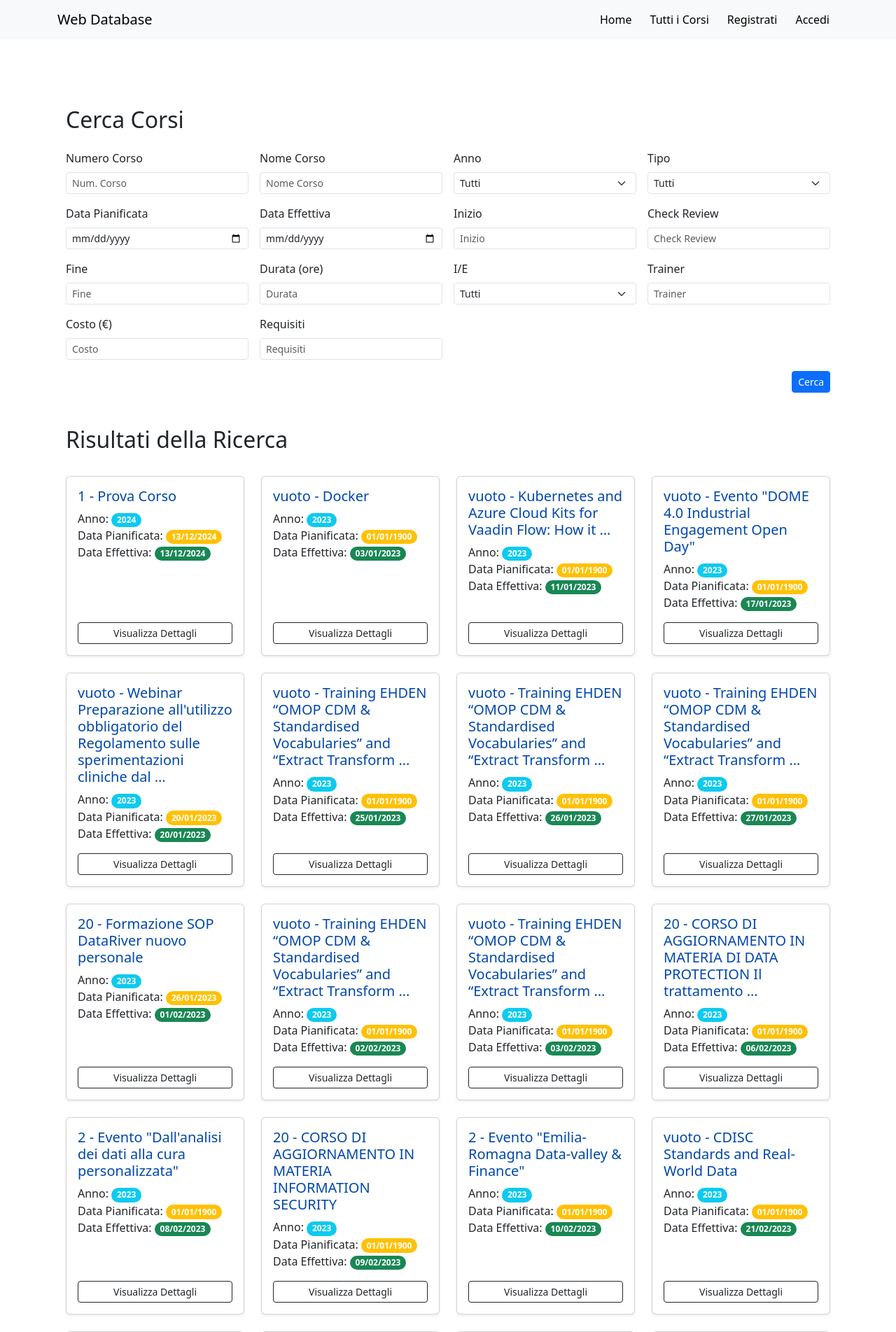
After one commit to karim1655/Web_DB_Project, a Django app: page /search in a window 1280 px wide. The commit adds this page. Shown: the top 1903 px of the page at 70% size. Run offline with Django 5.2, Linux system fonts and the light colour scheme; data comes from the database, SQL or seed files in the repository.

Commit message:
Implemented search view, url, form and template (planned_date and effective_date not working)

```diff
--- a/templates/base.html
+++ b/templates/base.html
@@ -28,15 +28,12 @@
             <div class="collapse navbar-collapse" id="navbarNav">
                 <ul class="navbar-nav ms-auto">
                     <li class="nav-item">
-
                         <a class="btn btn-light" href="{% url 'home' %}">Home</a>
                     </li>
-                    <!-- <li class="nav-item">
-                        <a class="nav-link" href="">Visualizza Dati</a>
+                    <li class="nav-item">
+                        <a class="btn btn-light" href="{% url 'training_plans' %}">Tutti i Corsi</a>
                     </li>
-                    <li class="nav-item">
-                        <a class="nav-link" href="">Aggiungi Dati</a>
-                    </li> -->
+
                     <!-- Login/Logout -->
                     {% if user.is_authenticated %}
                         <li class="nav-item">
--- a/web_app/forms.py
+++ b/web_app/forms.py
@@ -38,3 +38,44 @@ class UpdateRelazioneForm(forms.Form):
         widget=forms.CheckboxSelectMultiple,
         required=False
     )
+
+class SearchForm(forms.Form):
+    course_n = forms.IntegerField(required=False, label="Numero Corso")
+    course = forms.CharField(required=False, max_length=200, label="Nome Corso")
+    year  = forms.ChoiceField(
+        required=False,
+        choices= [],
+        label="Anno"
+    )
+    planned_date = forms.DateTimeField(required=False)
+    effective_date = forms.DateTimeField(required=False)
+    type = forms.ChoiceField(
+        choices=[],
+        required=False,
+        label = "Tipo"
+    )
+    start = forms.CharField(required=False, max_length=200, label="Inizio")
+    check_review = forms.CharField(required=False, max_length=200, label="Check Review")
+    end = forms.CharField(required=False, max_length=200, label="Fine")
+    duration = forms.DecimalField(required=False, max_digits=10, decimal_places=2, label="Durata")
+    i_e = forms.ChoiceField(
+        required=False,
+        choices=[],
+        label="I/E"
+    )
+    trainer = forms.CharField(required=False, max_length=200, label="Trainer")
+    cost = forms.DecimalField(required=False, max_digits=10, decimal_places=2, label="Costo")
+    requirement = forms.CharField(required=False, max_length=200, label="Requisiti")
+
+    def __init__(self, *args, **kwargs):
+        super().__init__(*args, **kwargs)
+
+        # Serve str() perché se no fallisce "if form.year.value == value" nel template, siccome form.year.value è una stringa e year è un intero
+        year_choices = [(str(year), year) for year in TrainingPlan.objects.all().values_list("year", flat=True).distinct().order_by("-year").exclude(year__isnull=True)]
+        self.fields['year'].choices = [("", "Tutti")] + year_choices
+
+        type_choices = [(type, type) for type in TrainingPlan.objects.all().values_list("type", flat=True).distinct().exclude(type__isnull=True)]
+        self.fields['type'].choices = [("", "Tutti")] + type_choices
+
+        i_e_choices = [(i_e, i_e) for i_e in TrainingPlan.objects.all().values_list("i_e", flat=True).distinct().exclude(i_e__isnull=True)]
+        self.fields['i_e'].choices = [("", "Tutti")] + i_e_choices
--- /dev/null
+++ b/web_app/templates/web_app/search.html
@@ -0,0 +1,129 @@
+{% extends "base.html" %}
+
+{% block title %} Cerca Corsi {% endblock %}
+
+{% block content %}
+<div class="container mt-5">
+    <h2 class="mb-4">Cerca Corsi</h2>
+    <form method="get" action="">
+        <div class="row g-3">
+
+            <div class="col-md-3">
+                <label for="id_course_n" class="form-label">Numero Corso</label>
+                <input type="number" name="course_n" class="form-control form-control-sm" id="id_course_n" placeholder="Num. Corso" value="{{ form.course_n.value|default_if_none:'' }}">
+            </div>
+
+            <div class="col-md-3">
+                <label for="id_course" class="form-label">Nome Corso</label>
+                <input type="text" name="course" class="form-control form-control-sm" id="id_course" maxlength="200" placeholder="Nome Corso" value="{{ form.course.value|default_if_none:'' }}">
+            </div>
+
+            <div class="col-md-3">
+                <label for="id_year" class="form-label">Anno</label>
+                <select name="year" class="form-select form-select-sm" id="id_year">
+                    {% for value, label in form.fields.year.choices %}
+                        <option value="{{ value }}" {% if form.year.value == value %}selected{% endif %}>{{ label }}</option>
+                    {% endfor %}
+                </select>
+            </div>
+
+            <div class="col-md-3">
+                <label for="id_type" class="form-label">Tipo</label>
+                <select name="type" class="form-select form-select-sm" id="id_type">
+                    {% for value, label in form.fields.type.choices %}
+                        <option value="{{ value }}" {% if form.type.value == value %}selected{% endif %}>{{ label }}</option>
+                    {% endfor %}
+                </select>
+            </div>
+
+            <div class="col-md-3">
+                <label for="id_planned_date" class="form-label">Data Pianificata</label>
+                <input type="date" name="planned_date" class="form-control form-control-sm" id="id_planned_date" value="{{ form.planned_date.value|default_if_none:'' }}">
+            </div>
+
+            <div class="col-md-3">
+                <label for="id_effective_date" class="form-label">Data Effettiva</label>
+                <input type="date" name="effective_date" class="form-control form-control-sm" id="id_effective_date" value="{{ form.effective_date.value|default_if_none:'' }}">
+            </div>
+
+            <div class="col-md-3">
+                <label for="id_start" class="form-label">Inizio</label>
+                <input type="text" name="start" class="form-control form-control-sm" id="id_start" maxlength="200" placeholder="Inizio" value="{{ form.start.value|default_if_none:'' }}">
+            </div>
+
+            <div class="col-md-3">
+                <label for="id_check_review" class="form-label">Check Review</label>
+                <input type="text" name="check_review" class="form-control form-control-sm" id="id_check_review" maxlength="200" placeholder="Check Review" value="{{ form.check_review.value|default_if_none:'' }}">
+            </div>
+
+            <div class="col-md-3">
+                <label for="id_end" class="form-label">Fine</label>
+                <input type="text" name="end" class="form-control form-control-sm" id="id_end" maxlength="200" placeholder="Fine" value="{{ form.end.value|default_if_none:'' }}">
+            </div>
+
+            <div class="col-md-3">
+                <label for="id_duration" class="form-label">Durata (ore)</label>
+                <input type="number" name="duration" class="form-control form-control-sm" id="id_duration" step="0.01" placeholder="Durata" value="{{ form.duration.value|default_if_none:'' }}">
+            </div>
+
+            <div class="col-md-3">
+                <label for="id_i_e" class="form-label">I/E</label>
+                <select name="i_e" class="form-select form-select-sm" id="id_i_e">
+                    {% for value, label in form.fields.i_e.choices %}
+                        <option value="{{ value }}" {% if form.i_e.value == value %}selected{% endif %}>{{ label }}</option>
+                    {% endfor %}
+                </select>
+            </div>
+
+            <div class="col-md-3">
+                <label for="id_trainer" class="form-label">Trainer</label>
+                <input type="text" name="trainer" class="form-control form-control-sm" id="id_trainer" maxlength="200" placeholder="Trainer" value="{{ form.trainer.value|default_if_none:'' }}">
+            </div>
+
+            <div class="col-md-3">
+                <label for="id_cost" class="form-label">Costo (€)</label>
+                <input type="number" name="cost" class="form-control form-control-sm" id="id_cost" step="0.01" placeholder="Costo" value="{{ form.cost.value|default_if_none:'' }}">
+            </div>
+
+            <div class="col-md-3">
+                <label for="id_requirement" class="form-label">Requisiti</label>
+                <input type="text" name="requirement" class="form-control form-control-sm" id="id_requirement" maxlength="200" placeholder="Requisiti" value="{{ form.requirement.value|default_if_none:'' }}">
+            </div>
+        </div>
+
+        <div class="text-end mt-3">
+            <button type="submit" class="btn btn-primary btn-sm">Cerca</button>
+        </div>
+    </form>
+</div>
+
+<div class="container my-5">
+    <div class="d-flex justify-content-between align-items-center mb-4">
+        <h2 class="text-center">Risultati della Ricerca</h2>
+    </div>
+
+    <div class="row">
+        {% for training in training_plans %}
+            <div class="col-lg-3 col-md-4 col-sm-6 mb-4">
+                <a href="{% url 'training_plan_detail' training.id %}" class="card h-100 shadow-sm text-decoration-none">
+                    <div class="card-body d-flex flex-column">
+                        <h5 class="card-title" style="color: rgb(0, 71, 171);"> {{ training.course_n }} - {{ training.course|truncatewords:10 }}</h5>
+                        <p class="card-text">
+                            Anno: <span class="badge rounded-pill bg-info">{{ training.year }}</span><br>
+                            Data Pianificata: <span class="badge rounded-pill bg-warning">{{ training.planned_date|date:"d/m/Y" }}</span><br>
+                            Data Effettiva: <span class="badge rounded-pill bg-success">{{ training.effective_date|date:"d/m/Y" }}</span><br>
+                        </p>
+                        <div class="mt-auto">
+                            <button class="btn btn-outline-dark w-100 btn-sm">Visualizza Dettagli</button>
+                        </div>
+                    </div>
+                </a>
+            </div>
+        {% empty %}
+            <div class="col-12 text-center">
+                <p class="text-muted">Non ci sono piani formativi corrispondenti alla ricerca.</p>
+            </div>
+        {% endfor %}
+    </div>
+</div>
+{% endblock %}
--- a/web_app/templates/web_app/training_plans_list.html
+++ b/web_app/templates/web_app/training_plans_list.html
@@ -1,6 +1,6 @@
 {% extends "base.html" %}
 
-{% block title %}Lista Corsi{% endblock %}
+{% block title %}Corsi Disponibili{% endblock %}
 
 {% block content %}
 <div class="container my-5">
@@ -9,7 +9,7 @@
         <!-- Pulsanti allineati a destra -->
         <div class="d-flex justify-content-end w-50">
             <a href="{% url 'training_plan_create' %}" class="btn btn-primary ms-2">Aggiungi corso</a>
-            <a href="" class="btn btn-success ms-2">Cerca</a>
+            <a href="{% url 'search' %}" class="btn btn-success ms-2">Cerca</a>
         </div>
     </div>
 
--- a/web_app/views.py
+++ b/web_app/views.py
@@ -6,7 +6,7 @@ from django.urls import reverse_lazy, reverse
 from django.views.generic import CreateView, DetailView, UpdateView, DeleteView, ListView
 from django.contrib import messages
 
-from .forms import CustomUserCreationForm, CustomUserUpdateForm, TrainingPlanForm, UpdateRelazioneForm
+from .forms import CustomUserCreationForm, CustomUserUpdateForm, TrainingPlanForm, UpdateRelazioneForm, SearchForm
 from .models import CustomUser, TrainingPlan, Relazione
 
 
@@ -164,3 +164,64 @@ def planned_completed_update(request, pk):
         form = UpdateRelazioneForm(initial={'users': utenti_in_relazione})
 
     return render(request, 'web_app/planned_completed_update.html', {'form': form, 'training_plan': training_plan, 'persone': users, 'title': f'Aggiorna {stato_corrente}'})
+
+
+def search(request):
+    ctx = None
+
+    if request.method == 'GET':
+        form = SearchForm(request.GET)
+        if form.is_valid():
+            course_n = form.cleaned_data.get("course_n")
+            course = form.cleaned_data.get("course")
+            year = form.cleaned_data.get("year")
+            planned_date = form.cleaned_data.get("planned_date")
+            effective_date = form.cleaned_data.get("effective_date")
+            type = form.cleaned_data.get("type")
+            start = form.cleaned_data.get("start")
+            check_review = form.cleaned_data.get("check_review")
+            end = form.cleaned_data.get("end")
+            duration = form.cleaned_data.get("duration")
+            i_e = form.cleaned_data.get("i_e")
+            trainer = form.cleaned_data.get("trainer")
+            cost = form.cleaned_data.get("cost")
+            requirement = form.cleaned_data.get("requirement")
+
+            training_plans = TrainingPlan.objects.all()
+            if course_n:
+                training_plans = training_plans.filter(course_n__iexact=course_n)
+            if course:
+                training_plans = training_plans.filter(course__icontains=course)
+            if year:
+                training_plans = training_plans.filter(year__iexact=year)
+            if planned_date:
+                training_plans = training_plans.filter(planned_date__icontains=planned_date)
+            if effective_date:
+                training_plans = training_plans.filter(effective_date__icontains=effective_date)
+            if type:
+                training_plans = training_plans.filter(type__iexact=type)
+            if start:
+                training_plans = training_plans.filter(start__icontains=start)
+            if check_review:
+                training_plans = training_plans.filter(check_review__icontains=check_review)
+            if end:
+                training_plans = training_plans.filter(end__icontains=end)
+            if duration:
+                training_plans = training_plans.filter(duration__lte=duration)
+            if i_e:
+                training_plans = training_plans.filter(i_e__iexact=i_e)
+            if trainer:
+                training_plans = training_plans.filter(trainer__icontains=trainer)
+            if cost:
+                training_plans = training_plans.filter(cost__lte=cost)
+            if requirement:
+                training_plans = training_plans.filter(requirement__icontains=requirement)
+
+            training_plans = training_plans.order_by("-year")
+
+            ctx = {
+                'form': form,
+                'training_plans': training_plans,
+            }
+
+    return render(request, 'web_app/search.html', ctx)
--- a/web_db_project/urls.py
+++ b/web_db_project/urls.py
@@ -39,4 +39,6 @@ urlpatterns = [
 
     path('trainingplanupdate/<int:pk>/plannedupdate', views.planned_completed_update, name='planned_update'),
     path('trainingplanupdate/<int:pk>/completedupdate', views.planned_completed_update, name='completed_update'),
+
+    path('search', views.search, name='search'),
 ]
```
